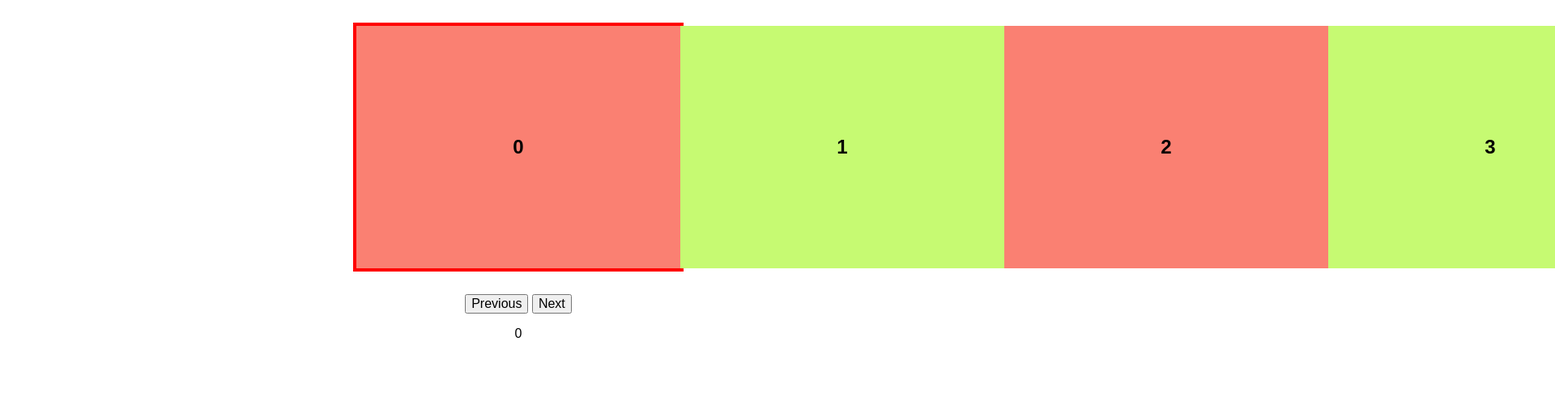
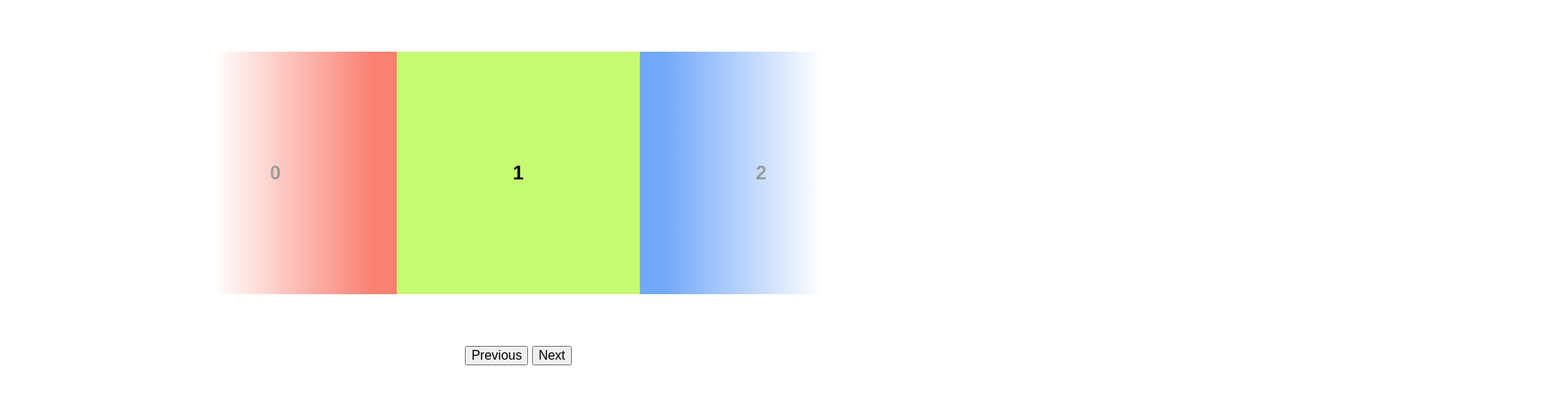
Before and after one commit to djimenezweb/infinite-slider, a website built with Vite: page src/index.html in a window 1280 px wide. Shown: the top 490 px of the page at 81% size, 1920 px wide, since content can reach past the window. Built offline with nearby package versions, Linux system fonts and the light colour scheme; some packages are replaced by stand-ins of ours.

Commit message:
slider terminado

```diff
--- a/src/index.html
+++ b/src/index.html
@@ -8,14 +8,16 @@
     <title>Infinite slider</title>
   </head>
   <body>
-    <div class="frame">
-      <div class="slider" id="slider">
-        <div class="picture"><h2>0</h2></div>
-        <div class="picture"><h2>1</h2></div>
-        <div class="picture"><h2>2</h2></div>
-        <div class="picture"><h2>3</h2></div>
-        <div class="picture"><h2>4</h2></div>
-        <div class="picture"><h2>5</h2></div>
+    <div class="superframe">
+      <div class="frame">
+        <div class="slider" id="slider">
+          <div class="picture bg1"><h2>0</h2></div>
+          <div class="picture bg2"><h2>1</h2></div>
+          <div class="picture bg3"><h2>2</h2></div>
+          <div class="picture bg1"><h2>3</h2></div>
+          <div class="picture bg2"><h2>4</h2></div>
+          <div class="picture bg3"><h2>5</h2></div>
+        </div>
       </div>
     </div>
     <button id="previous">Previous</button>
--- a/src/js/index.js
+++ b/src/js/index.js
@@ -13,38 +13,26 @@ const rootStyles = document.documentElement.style;
 const previousButton = document.getElementById('previous');
 const nextButton = document.getElementById('next');
 const sliderElement = document.getElementById('slider');
-const contadorElement = document.getElementById('contador');
 
-let counter = 0;
+let direction;
 
-const setRootStyles = () => {
-  rootStyles.setProperty('--slide', `${-100 * counter}%`);
-};
-
+// NEXT PICTURE
 nextButton.addEventListener('click', () => {
-  if (counter >= sliderElement.children.length - 1) {
-    sliderElement.append(sliderElement.children[0]);
-    rootStyles.setProperty('--slide', `${-100 * counter}%`);
-    counter--;
-    contadorElement.textContent = counter;
-    return;
-  }
-  counter++;
-  rootStyles.setProperty('--slide', `${-100 * counter}%`);
-  contadorElement.textContent = counter;
+  rootStyles.setProperty('--slide', '-300%');
+  direction = 1;
 });
 
+// PREVIOUS PICTURE
 previousButton.addEventListener('click', () => {
-  counter--;
-  if (counter <= 0) {
-    sliderElement.prepend(sliderElement.children[sliderElement.children.length - 1]);
-    counter++;
-    rootStyles.setProperty('--slide', `${-100 * counter}%`);
-    contadorElement.textContent = counter;
-    return;
-  }
-  rootStyles.setProperty('--slide', `${-100 * counter}%`);
-  contadorElement.textContent = counter;
+  rootStyles.setProperty('--slide', '-100%');
+  direction = -1;
 });
 
-contadorElement.textContent = counter;
+sliderElement.addEventListener('transitionend', () => {
+  direction === 1 ? sliderElement.append(sliderElement.firstElementChild) : sliderElement.prepend(sliderElement.lastElementChild);
+  rootStyles.setProperty('--transition', 'none');
+  rootStyles.setProperty('--slide', '-200%');
+  setTimeout(() => {
+    rootStyles.setProperty('--transition', 'transform 400ms ease-in-out');
+  });
+});
--- a/src/scss/base/initial-reset.scss
+++ b/src/scss/base/initial-reset.scss
@@ -2,6 +2,7 @@
 *::after,
 *::before {
   box-sizing: border-box;
+  outline: 0px dashed rgba(255, 0, 0, 0.4);
 }
 
 img {
--- a/src/scss/blocks/slider.scss
+++ b/src/scss/blocks/slider.scss
@@ -1,27 +1,42 @@
-.frame {
-  width: 400px;
-  height: 300px;
+.superframe {
   margin: 2rem auto;
-  overflow: visible;
-  outline: 4px solid red;
-  position: relative;
+  width: 900px;
+  overflow: hidden;
 }
 
-/* .frame::before {
+.frame {
+  width: 300px;
+  height: 300px;
+  overflow: visible;
+  position: relative;
+  margin: 2rem auto;
+}
+
+.frame::before,
+.frame::after {
   content: '';
   width: 100%;
   height: 100%;
+  --direction: right;
+  background-image: linear-gradient(to var(--direction), white 25%, transparent 90%);
   position: absolute;
   top: 0;
+  z-index: 10;
+}
+
+.frame::before {
   left: -100%;
-  background-color: red;
-  z-index: 10;
-} */
+}
+
+.frame::after {
+  left: 100%;
+  --direction: left;
+}
 
 .slider {
   display: flex;
   transform: translateX(var(--slide));
-  //transition: transform 250ms;
+  transition: var(--transition);
 }
 
 .picture {
@@ -33,9 +48,13 @@
   align-items: center;
 }
 
-.picture:nth-child(2n + 1) {
+.bg1 {
   background-color: salmon;
 }
-.picture:nth-child(2n + 2) {
+.bg2 {
   background-color: rgb(198, 250, 114);
 }
+
+.bg3 {
+  background-color: rgb(114, 168, 250);
+}
--- a/src/scss/config/variables.scss
+++ b/src/scss/config/variables.scss
@@ -1,5 +1,6 @@
 :root {
-  --slide: 0;
+  --slide: -100%;
+  --transition: transform 400ms ease-in-out;
 }
 
 /* Variables SASS */
```
Also changed, not shown: src/js/index copy.js (added, +50 -0 lines). Lines whose indentation alone changed are shown as unchanged.
